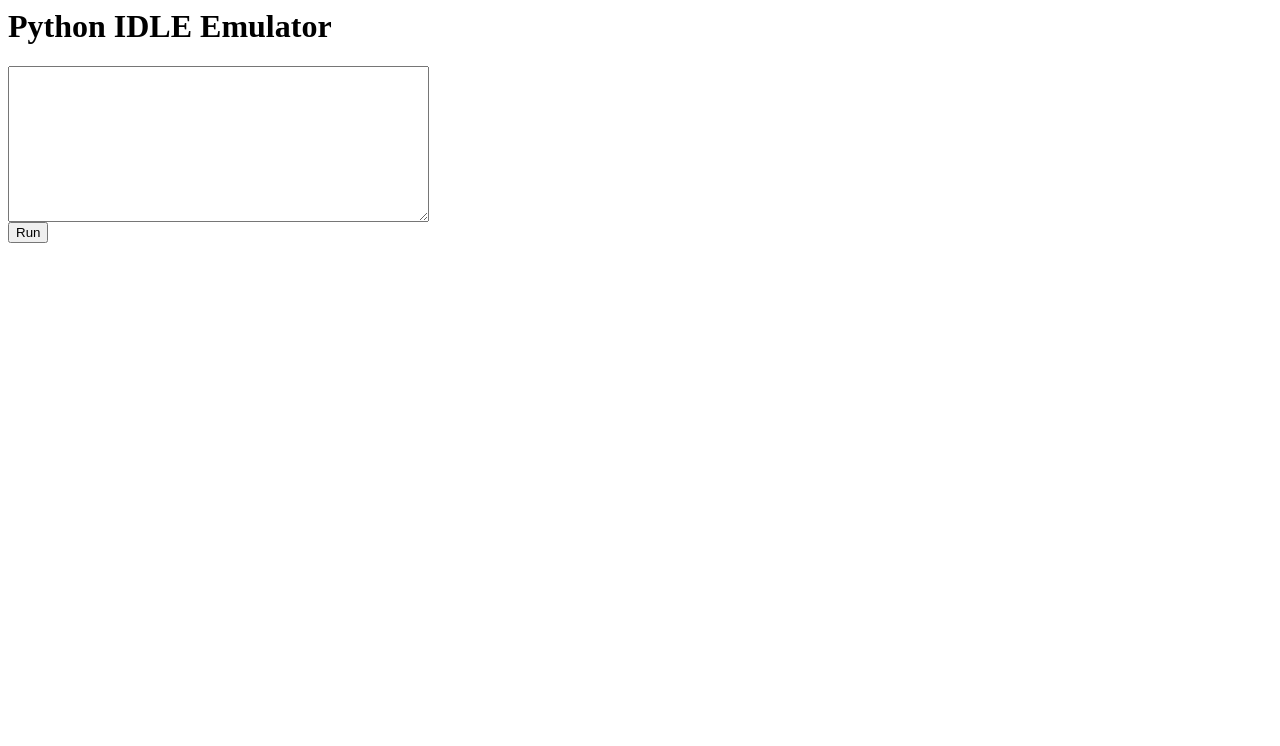
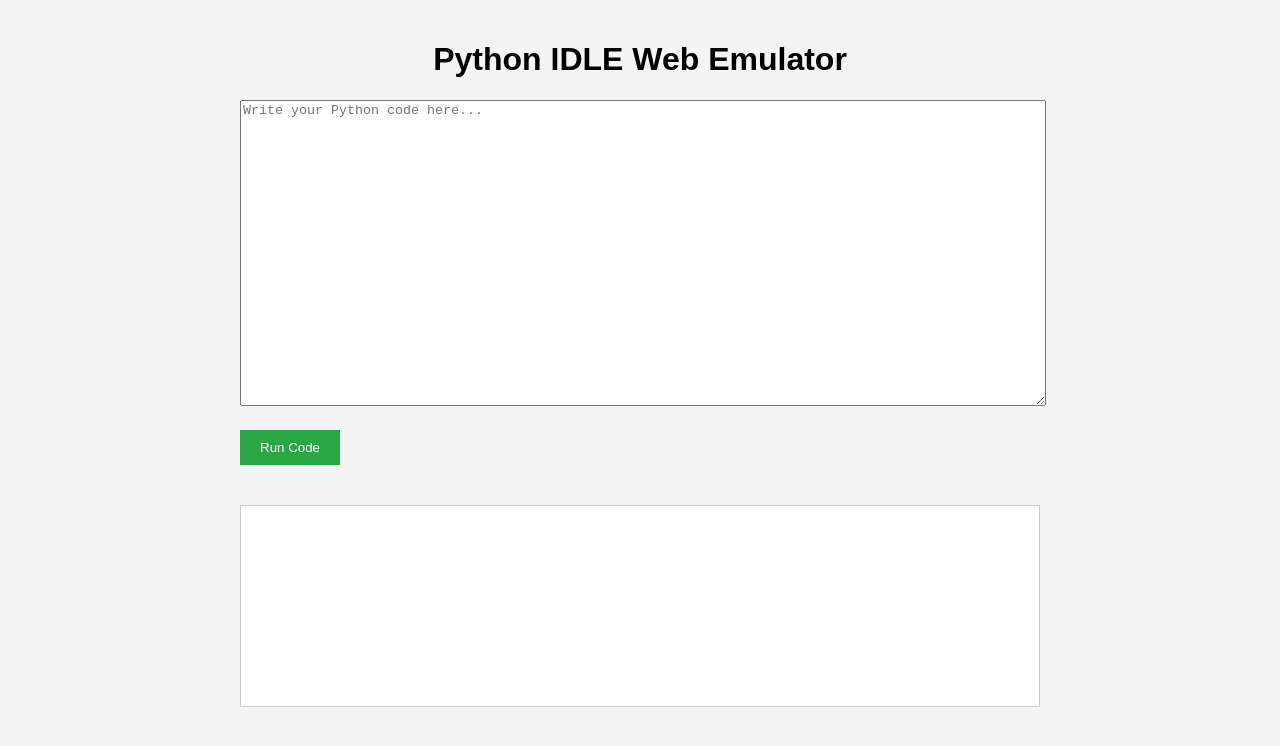
Before and after one commit to YoshiNomura/pythonlessons, a plain HTML site: page index.html in a window 1280 px wide. Drawn offline with Linux system fonts and the light colour scheme.

Commit message:
Update index.html with complete Python IDLE web emulator using Pyodide.

```diff
--- a/index.html
+++ b/index.html
@@ -1,24 +1,44 @@
-<html>
+<!DOCTYPE html>
+<html lang="en">
 <head>
-    <title>Python IDLE Emulator</title>
-    <script src="https://cdn.jsdelivr.net/pyodide/v0.21.3/full/pyodide.js"></script>
+    <meta charset="UTF-8">
+    <meta name="viewport" content="width=device-width, initial-scale=1.0">
+    <title>Python IDLE Web Emulator</title>
+    <script src="https://cdn.pyodide.org/latest/full/pyodide.js"></script>
+    <style>
+        body { font-family: Arial, sans-serif; margin: 0; padding: 0; background-color: #f4f4f4; }
+        #editor { width: 100%; height: 300px; }
+        #output { border: 1px solid #ccc; height: 200px; overflow-y: scroll; margin-top: 20px; background-color: #fff; }
+        .container { padding: 20px; max-width: 800px; margin: auto; }
+        h1 { text-align: center; }
+        #runButton { margin: 20px 0; padding: 10px 20px; background-color: #28a745; color: white; border: none; cursor: pointer; }
+        .mobile { display: flex; flex-direction: column; }
+        @media (max-width: 600px) {
+            #editor, #output { height: 200px; }
+        }
+    </style>
 </head>
 <body>
-    <h1>Python IDLE Emulator</h1>
-    <textarea id="input" rows="10" cols="50"></textarea><br>
-    <button onclick="runCode()">Run</button>
-    <pre id="output"></pre>
-    <script>
-        async function runCode() {
+<div class="container">
+    <h1>Python IDLE Web Emulator</h1>
+    <textarea id="editor" placeholder="Write your Python code here..."></textarea>
+    <button id="runButton">Run Code</button>
+    <div id="output"></div>
+</div>
+<script>
+    async function runCode() {
+        const code = document.getElementById('editor').value;
+        let output = '';
+        try {
             const pyodide = await loadPyodide();
-            const code = document.getElementById('input').value;
-            try {
-                let result = await pyodide.runPythonAsync(code);
-                document.getElementById('output').textContent = result;
-            } catch (error) {
-                document.getElementById('output').textContent = error;
-            }
+            pyodide.runPython(code);
+            output = pyodide.globals.get('output') || 'Code executed successfully!';
+        } catch (err) {
+            output = err;
         }
-    </script>
+        document.getElementById('output').innerText = output;
+    }
+    document.getElementById('runButton').onclick = runCode;
+</script>
 </body>
 </html>
```
